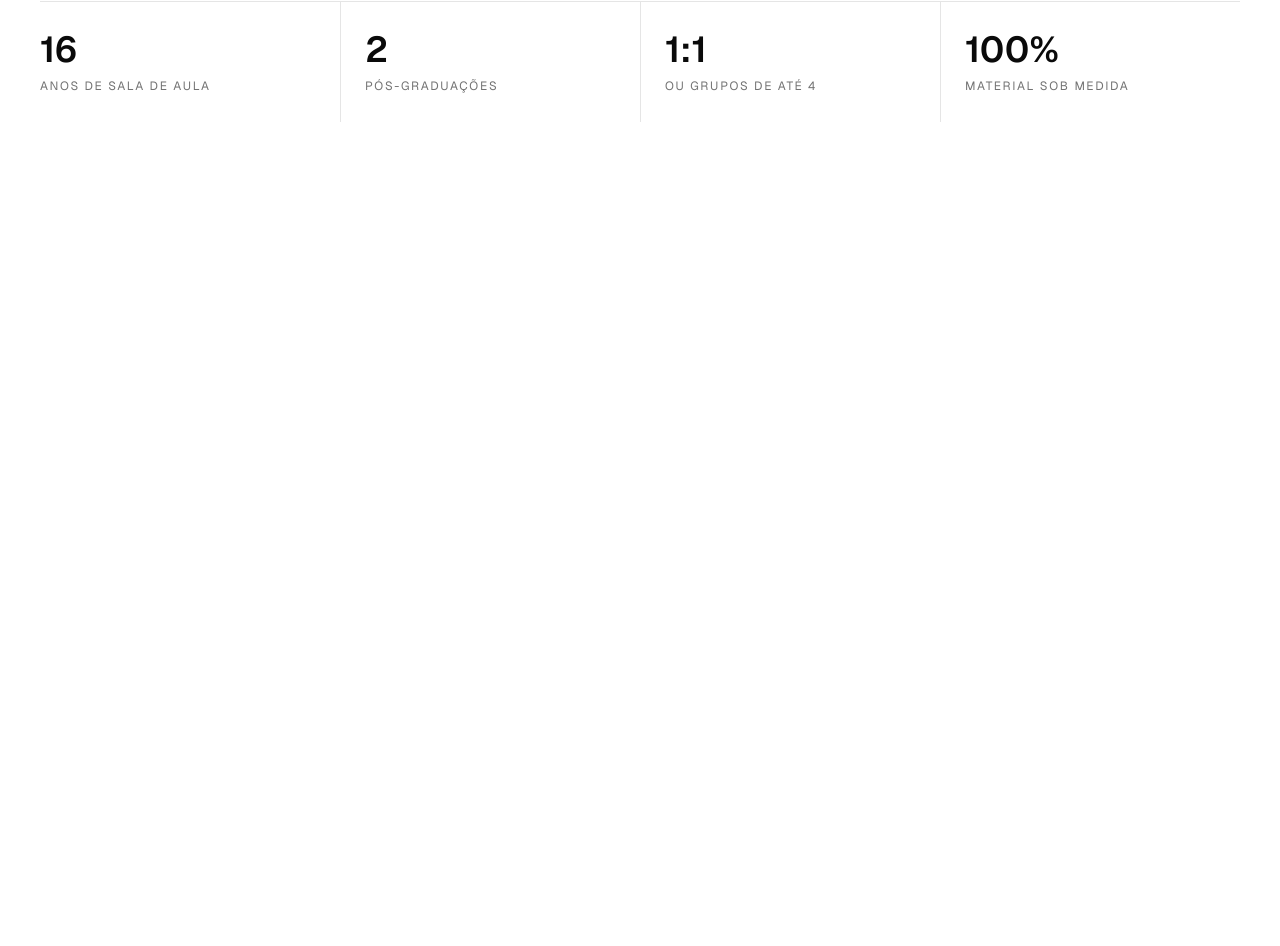
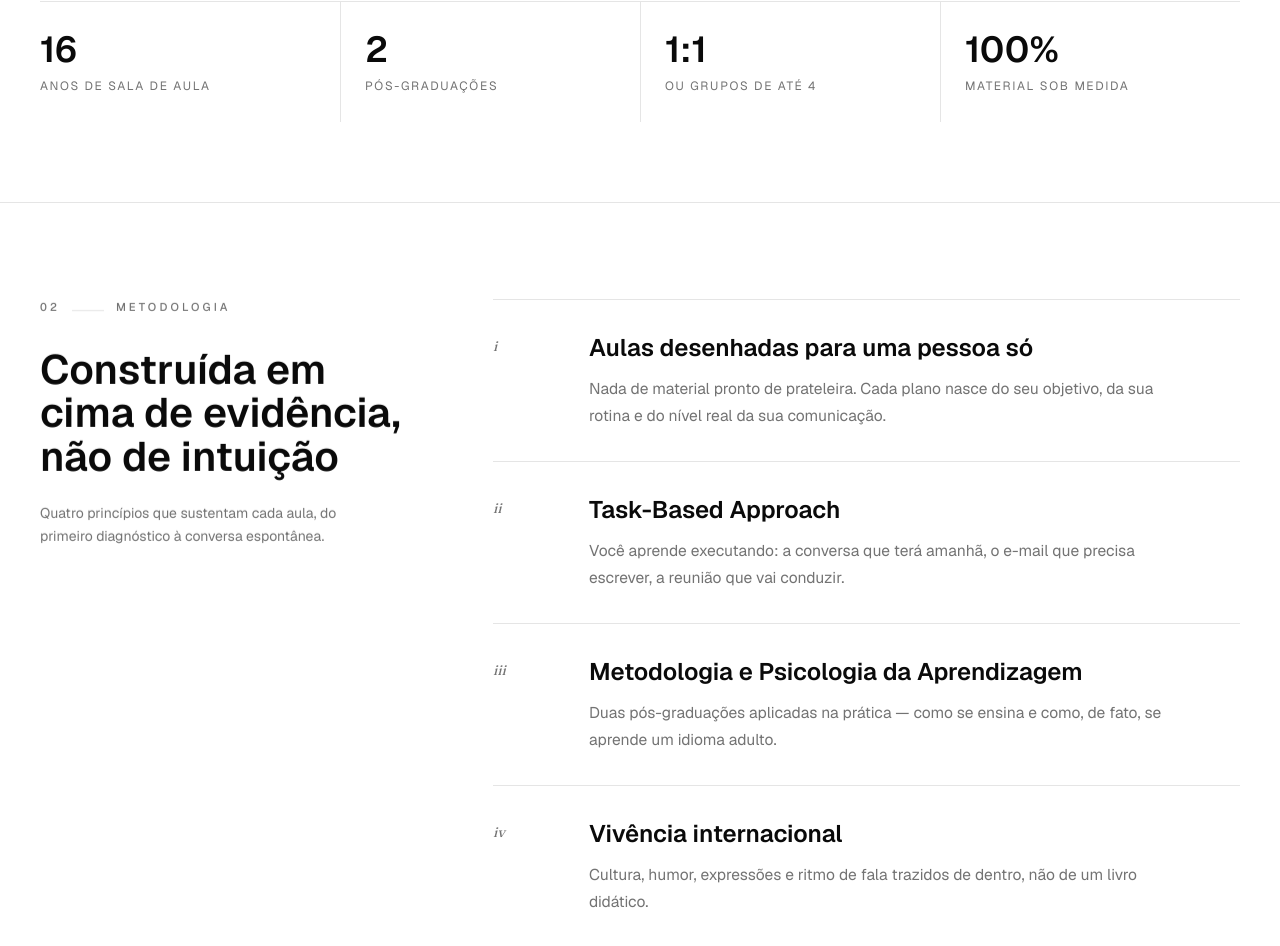
Before and after one commit to souorichard/viviane-voros, a Next.js app: page / in a window 1280 px wide. Shown: the part 1316-2262 px from the top of the page. Before the commit the page ends 1518 px from the top, so only its background shows below. Built offline with nearby package versions, Linux system fonts and the light colour scheme.

Commit message:
feat: add MethodologySection component and update Home page layout

```diff
--- a/src/app/page.tsx
+++ b/src/app/page.tsx
@@ -1,6 +1,7 @@
 import { Header } from '@/components/header'
 import { AboutSection } from '@/components/sections/about-section'
 import { HeroSection } from '@/components/sections/hero-section'
+import { MethodologySection } from '@/components/sections/methodology-section'
 
 export default function Home() {
   return (
@@ -9,6 +10,7 @@ export default function Home() {
 
       <HeroSection />
       <AboutSection />
+      <MethodologySection />
     </main>
   )
 }
--- a/src/components/header.tsx
+++ b/src/components/header.tsx
@@ -25,7 +25,7 @@ export function Header() {
           viviane<span className="font-bold">.voros</span>
         </a>
 
-        <nav className="flex items-center gap-8 text-background">
+        <nav className="hidden md:flex items-center gap-8 text-background">
           {nav.map((item) => {
             return (
               <NavLink key={item.href} href={item.href}>
--- /dev/null
+++ b/src/components/sections/methodology-section.tsx
@@ -0,0 +1,48 @@
+import { method } from '@/mock'
+import { Reveal } from '../reveal'
+import { SectionLabel } from '../section-label'
+
+export function MethodologySection() {
+  return (
+    <section id="methodology" className="border-t border-border">
+      <div className="mx-auto max-w-368 px-6 py-20 lg:px-10 lg:py-24">
+        <div className="grid gap-10 lg:grid-cols-12">
+          <Reveal className="lg:col-span-4">
+            <SectionLabel n="02">Metodologia</SectionLabel>
+            <h2 className="font-display mt-8 text-[clamp(1.75rem,3.2vw,2.75rem)] leading-[1.06] font-semibold">
+              Construída em cima de evidência, não de intuição
+            </h2>
+            <p className="mt-6 max-w-xs text-sm leading-relaxed text-muted-foreground">
+              Quatro princípios que sustentam cada aula, do primeiro diagnóstico
+              à conversa espontânea.
+            </p>
+          </Reveal>
+
+          <div className="lg:col-span-8 lg:pl-10">
+            <dl>
+              {method.map((item, i) => (
+                <Reveal
+                  key={item.title}
+                  delay={i * 90}
+                  className="group grid grid-cols-[2.5rem_1fr] gap-6 border-t border-border py-8 transition-colors duration-300 last:border-b hover:border-foreground/40 md:grid-cols-[3.5rem_1fr] md:gap-10"
+                >
+                  <span className="font-heading pt-1 text-sm text-muted-foreground italic transition-colors duration-300 group-hover:text-foreground">
+                    {item.n}
+                  </span>
+                  <div>
+                    <dt className="font-display text-xl font-semibold sm:text-2xl">
+                      {item.title}
+                    </dt>
+                    <dd className="mt-3 max-w-xl text-[0.975rem] leading-[1.7] text-muted-foreground">
+                      {item.text}
+                    </dd>
+                  </div>
+                </Reveal>
+              ))}
+            </dl>
+          </div>
+        </div>
+      </div>
+    </section>
+  )
+}
```
